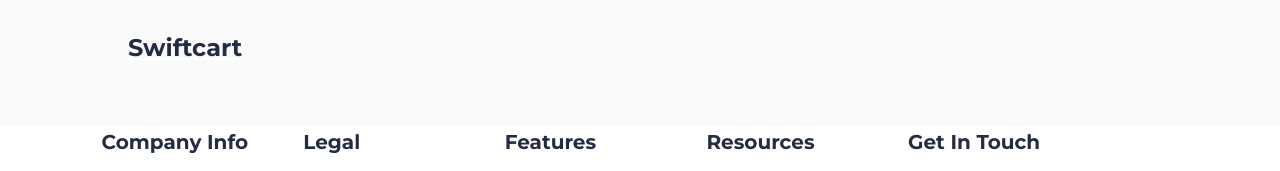
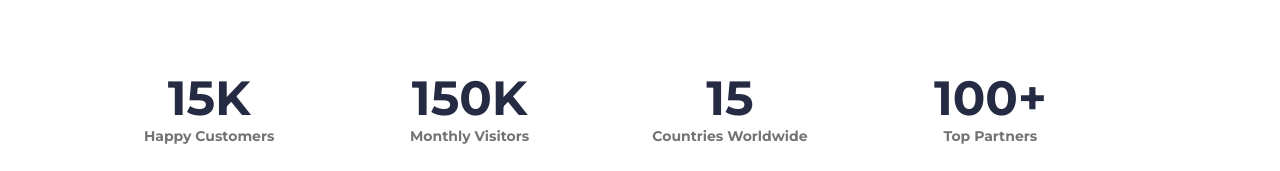
Before and after one commit to krunal-99/swiftcart-nextjs, a Next.js app: page /about in a window 1280 px wide. Shown: the part 742-913 px from the top of the page. Built offline with nearby package versions, Linux system fonts and the light colour scheme; some icons are missing.

Commit message:
Add UsersInfo section to About page and implement user statistics display

```diff
--- a/src/app/about/page.tsx
+++ b/src/app/about/page.tsx
@@ -1,4 +1,5 @@
 import AboutHero from "@/sections/AboutHero";
+import UsersInfo from "@/sections/UsersInfo";
 import { Box } from "@mui/material";
 import React from "react";
 
@@ -6,6 +7,7 @@ const About = () => {
   return (
     <Box mt={{ xs: "50px", md: 0 }}>
       <AboutHero />
+      <UsersInfo />
     </Box>
   );
 };
--- a/src/data/data.ts
+++ b/src/data/data.ts
@@ -62,3 +62,10 @@ export const posts = [
     comments: 10,
   },
 ];
+
+export const usersInfo = [
+  { number: "15K", tag: "Happy Customers" },
+  { number: "150K", tag: "Monthly Visitors" },
+  { number: "15", tag: "Countries Worldwide" },
+  { number: "100+", tag: "Top Partners" },
+];
--- a/src/sections/Featured.tsx
+++ b/src/sections/Featured.tsx
@@ -8,6 +8,8 @@ const Featured = () => {
   const { data, isLoading, isError } = useQuery({
     queryKey: ["singleProduct"],
     queryFn: () => getProductById(36),
+    staleTime: 5 * 60 * 1000,
+    refetchOnWindowFocus: false,
   });
 
   if (isError) return <div>Something went wrong.</div>;
--- /dev/null
+++ b/src/sections/UsersInfo.tsx
@@ -0,0 +1,27 @@
+import { Container, Stack, Typography } from "@mui/material";
+import { usersInfo } from "../data/data";
+
+const UsersInfo = () => {
+  return (
+    <Container sx={{ display: "flex", mx: "auto", flexWrap: "wrap" }}>
+      {usersInfo.map((info, idx) => (
+        <Stack
+          key={idx}
+          width={{ xs: "600px", sm: "40%", md: "20%" }}
+          marginLeft="30px"
+          textAlign="center"
+          my="100px"
+        >
+          <Typography color="#252b42" fontWeight={700} variant="h3">
+            {info.number}
+          </Typography>
+          <Typography color="#737373" fontWeight={700} variant="body2">
+            {info.tag}
+          </Typography>
+        </Stack>
+      ))}
+    </Container>
+  );
+};
+
+export default UsersInfo;
```
